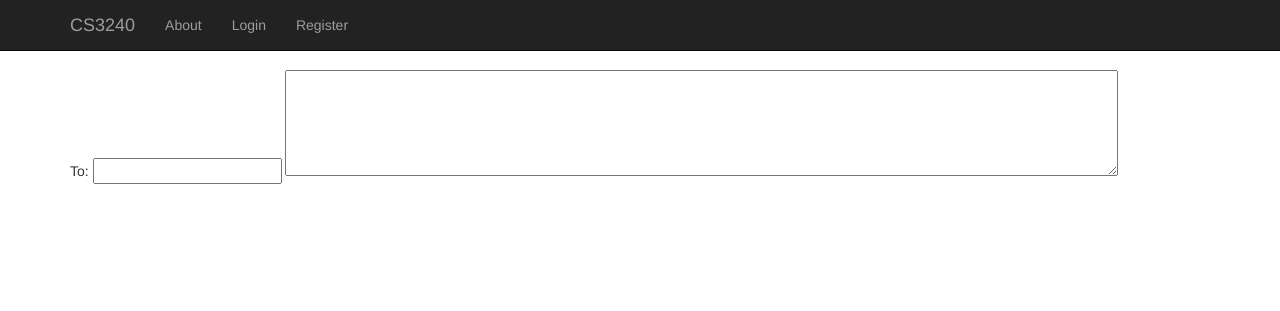
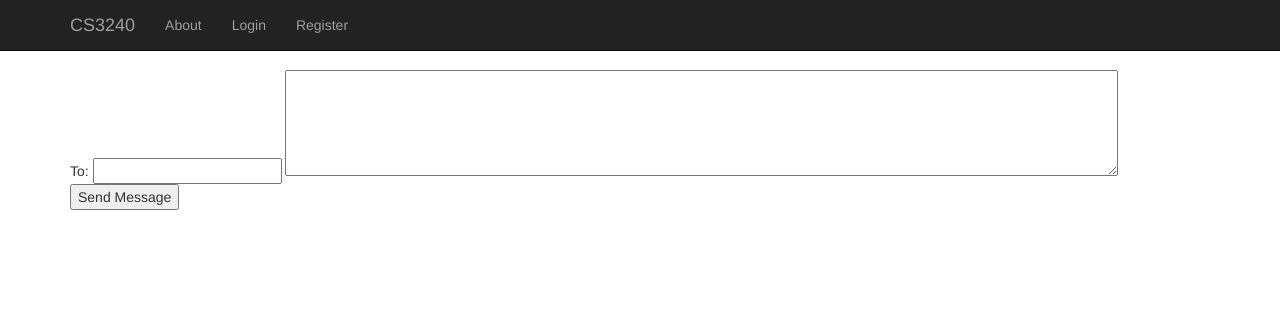
Before and after one commit to 2014mchidamb/cs3240-f16-team18, a Django app: template SecureFileShare/templates/messenger/send.html in a window 1280 px wide. Shown: the top 311 px of the page. Run offline with Django 3.2, Linux system fonts and the light colour scheme; the template is opened without the code that fills it, so the values that code supplies are empty; parts of the project's set-up code (start-up, migrations or seed data) failed here and were passed over; some libraries are stand-ins or nearby versions.

Commit message:
Update send template

```diff
--- a/SecureFileShare/templates/messenger/send.html
+++ b/SecureFileShare/templates/messenger/send.html
@@ -2,9 +2,10 @@
 
 {% block content %}
 
-<form>
+<form action="/messenger/send_message" method="post">
     To: <input type="text" name="recipient">
     <textarea rows="5" cols="100"></textarea>
+    <input type="submit" value="Send Message">
 </form>
 
 {% endblock content %}
```
